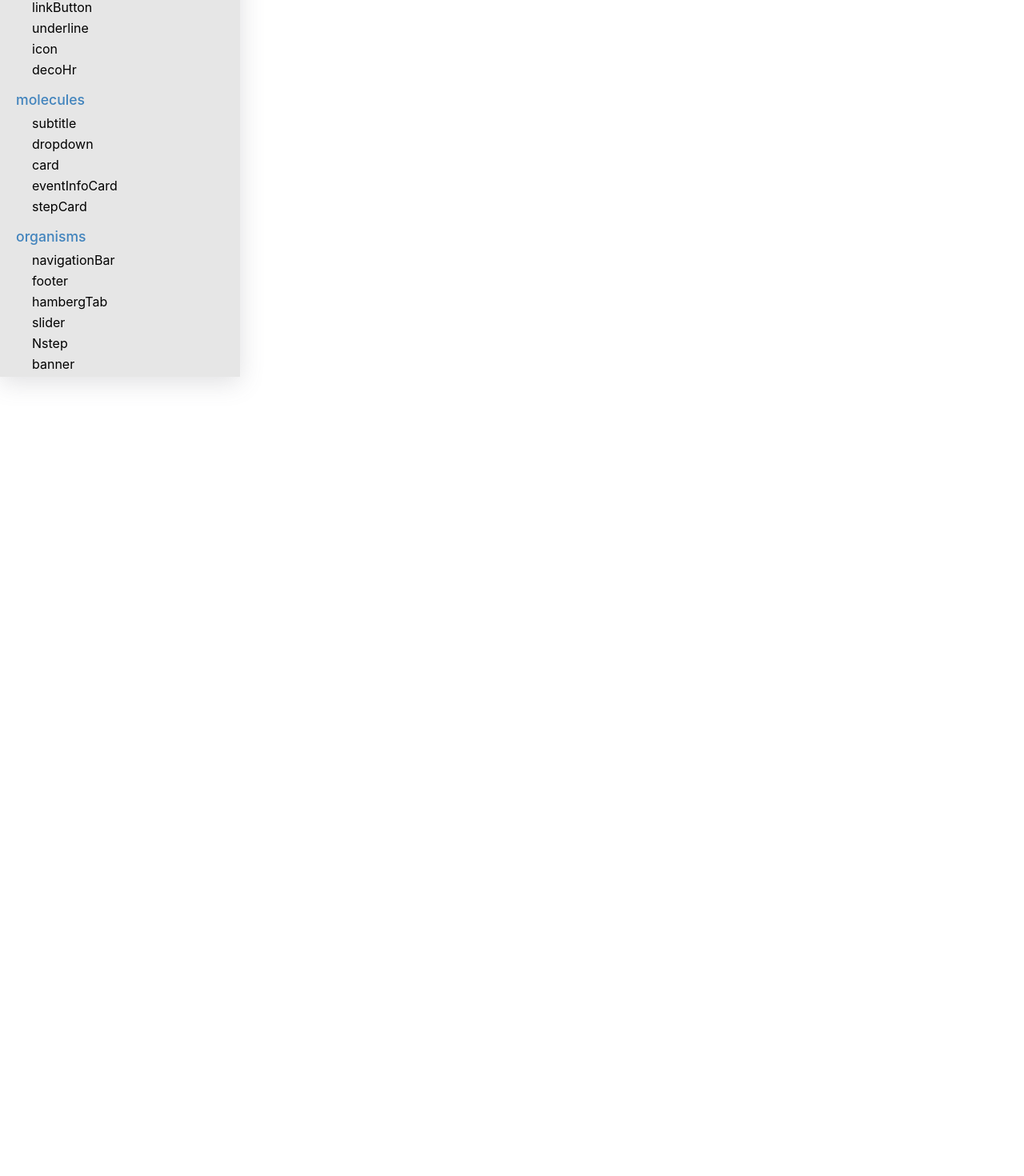
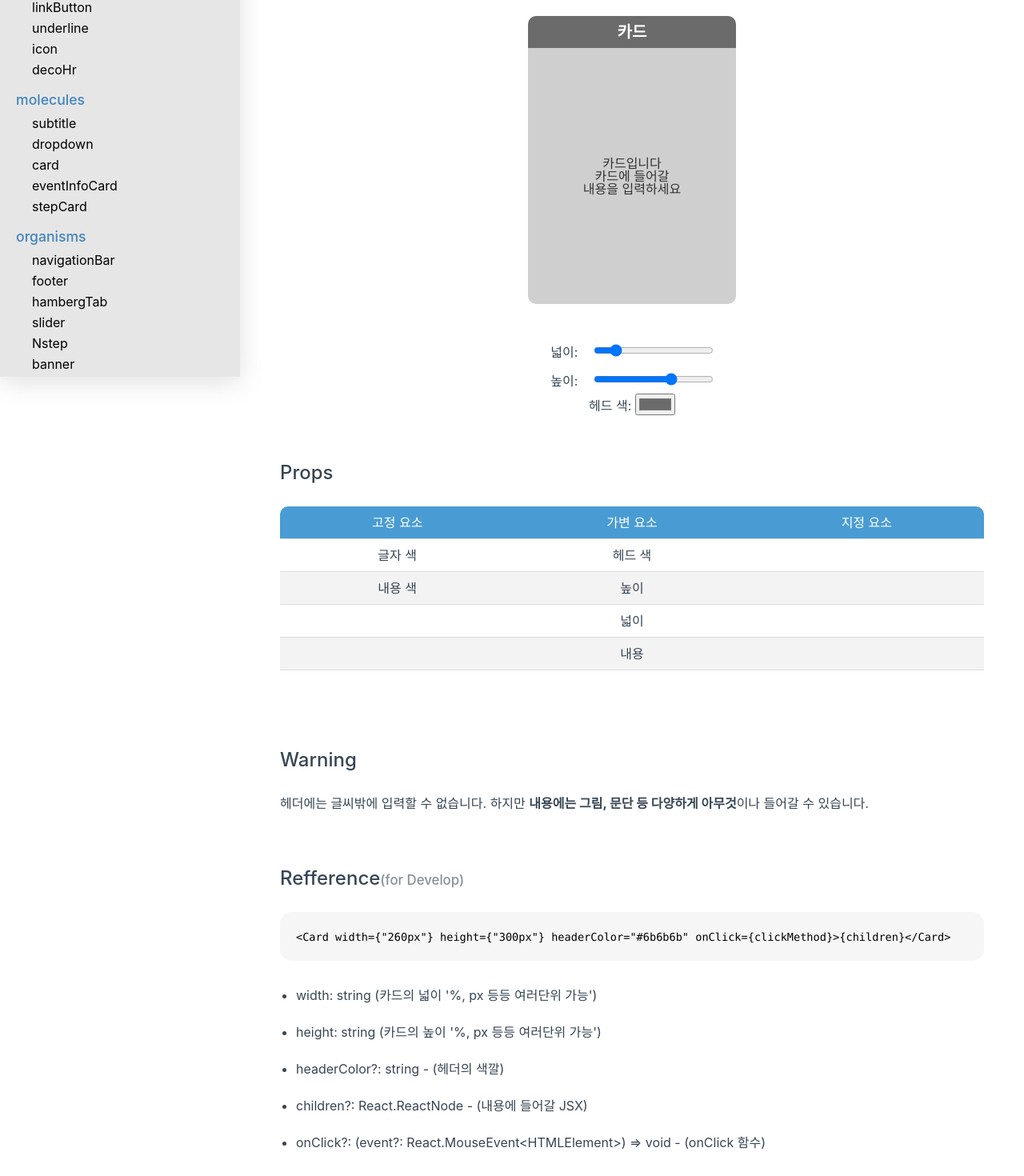
Before and after one commit to susirecipe/susirecipe-design-system, a React (Create React App) app: page /susirecipe-design-system/molecules/card in a window 1280 px wide. Shown: the part 329-1799 px from the top of the page at 80% size. Before the commit the page ends 800 px from the top, so only its background shows below. Built offline with nearby package versions, Linux system fonts and the light colour scheme.

Commit message:
feat: card molecules 생성 및 card page 완성

```diff
--- /dev/null
+++ b/src/components/another/Intro/CardIntro.tsx
@@ -0,0 +1,126 @@
+import React, { useState } from 'react';
+import {
+  IntroContainer,
+  IntroParagraph,
+  IntroSmallHeader,
+  ComponentWrapper,
+  ControlBox,
+  MarginBox,
+  PropsTable,
+  CodeBox,
+  ListBox,
+} from './global-intro.styled';
+import Card from 'components/molecules/Card/Card';
+
+const CardIntro: React.FC = () => {
+  const [inputs, setInputs] = useState({
+    width: '260',
+    height: '300',
+    headerColor: '#6b6b6b',
+  });
+
+  const hadnleInput = (event: React.ChangeEvent<HTMLInputElement>) => {
+    const { name, value } = event.target;
+    setInputs({ ...inputs, [name]: value });
+  };
+  return (
+    <IntroContainer>
+      <IntroParagraph>
+        카드는 정보를 단위로 나누어 시각화로 보여준다는 장점이 있는 컴포넌트입니다. <br />
+        여러 모양의 카드를 사용할 때도 있지만 자주 쓰이는 카드 형태의 컴포넌트를 하나는 만들어 놓는 것이 좋겠다는 생각에
+        제작하게 되었습니다. <br />
+        또한 내용의 가변성을 유의하여 조금더 유연한 컴포넌트가 되는데에 집중하여 제작하였습니다.
+      </IntroParagraph>
+
+      <IntroSmallHeader>Overview</IntroSmallHeader>
+      <ComponentWrapper>
+        <Card width={`${inputs.width}px`} height={`${inputs.height}px`} header="카드" headerColor={inputs.headerColor}>
+          <p>카드입니다</p>
+          <p>카드에 들어갈</p>
+          <p>내용을 입력하세요</p>
+        </Card>
+      </ComponentWrapper>
+      <ControlBox>
+        <div>
+          넓이:{' '}
+          <input type="range" name="width" value={inputs.width} min="200" max="600" step="10" onChange={hadnleInput} />
+        </div>
+        <div>
+          높이:{' '}
+          <input
+            type="range"
+            name="height"
+            value={inputs.height}
+            min="100"
+            max="400"
+            step="10"
+            onChange={hadnleInput}
+          />
+        </div>
+        <div>
+          헤드 색: <input type="color" name="headerColor" value={inputs.headerColor} onChange={hadnleInput} />
+        </div>
+      </ControlBox>
+      <MarginBox margin={40} />
+
+      <IntroSmallHeader>Props</IntroSmallHeader>
+      <PropsTable>
+        <thead>
+          <tr>
+            <th>고정 요소</th>
+            <th>가변 요소</th>
+            <th>지정 요소</th>
+          </tr>
+        </thead>
+        <tbody>
+          <tr>
+            <td>글자 색</td>
+            <td>헤드 색</td>
+            <td></td>
+          </tr>
+          <tr>
+            <td>내용 색</td>
+            <td>높이</td>
+            <td></td>
+          </tr>
+          <tr>
+            <td></td>
+            <td>넓이</td>
+            <td></td>
+          </tr>
+          <tr>
+            <td></td>
+            <td>내용</td>
+            <td></td>
+          </tr>
+        </tbody>
+      </PropsTable>
+      <MarginBox margin={80} />
+
+      <IntroSmallHeader>Warning</IntroSmallHeader>
+      <IntroParagraph>
+        헤더에는 글씨밖에 입력할 수 없습니다. 하지만 <b>내용에는 그림, 문단 등 다양하게 아무것</b>이나 들어갈 수
+        있습니다.
+      </IntroParagraph>
+
+      <IntroSmallHeader>
+        Refference<small>(for Develop)</small>
+      </IntroSmallHeader>
+      <CodeBox>
+        <code>
+          &lt;Card width=&#123;"260px"&#125; height=&#123;"300px"&#125; headerColor="#6b6b6b"
+          onClick=&#123;clickMethod&#125;&gt;&#123;children&#125;&lt;/Card&gt;
+        </code>
+      </CodeBox>
+      <ListBox>
+        <li>width: string (카드의 넓이 '%, px 등등 여러단위 가능')</li>
+        <li>height: string (카드의 높이 '%, px 등등 여러단위 가능')</li>
+        <li>headerColor?: string - (헤더의 색깔)</li>
+        <li>children?: React.ReactNode - (내용에 들어갈 JSX)</li>
+        <li>onClick?: (event?: React.MouseEvent&lt;HTMLElement&gt;) =&gt; void - (onClick 함수)</li>
+      </ListBox>
+    </IntroContainer>
+  );
+};
+
+export default CardIntro;
--- /dev/null
+++ b/src/components/molecules/Card/Card.styled.ts
@@ -0,0 +1,28 @@
+import styled from 'styled-components';
+
+export const StyledCard = styled.div<{ width: string }>`
+  width: ${props => props.width};
+  display: inline-block;
+`;
+
+export const StyledCardHeader = styled.h1<{ headerColor?: string }>`
+  padding: 10px;
+  border-radius: 10px 10px 0 0;
+  background-color: ${props => props.headerColor || '#6b6b6b'};
+  text-align: center;
+  font-weight: 600;
+  font-size: 1.25rem;
+  color: #fff;
+`;
+
+export const StyledCardContent = styled.div<{ height: string }>`
+  height: ${props => props.height};
+  padding: 10px;
+  display: flex;
+  flex-direction: column;
+  justify-content: center;
+  align-items: center;
+  border-radius: 0 0 10px 10px;
+  background-color: #cfcfcf;
+  color: #333;
+`;
--- /dev/null
+++ b/src/components/molecules/Card/Card.tsx
@@ -0,0 +1,21 @@
+import React from 'react';
+import { StyledCard, StyledCardHeader, StyledCardContent } from './Card.styled';
+
+interface props {
+  width: string;
+  height: string;
+  header: string;
+  headerColor?: string;
+  onClick?: (event?: React.MouseEvent<HTMLElement>) => void;
+}
+
+const Card: React.FC<props> = ({ width, height, header, headerColor, children, onClick }) => {
+  return (
+    <StyledCard width={width} onClick={onClick}>
+      <StyledCardHeader headerColor={headerColor}>{header}</StyledCardHeader>
+      <StyledCardContent height={height}>{children}</StyledCardContent>
+    </StyledCard>
+  );
+};
+
+export default Card;
--- a/src/pages/Card.tsx
+++ b/src/pages/Card.tsx
@@ -1,8 +1,9 @@
 import React from 'react';
 import ComponentTemplate from 'templates/ComponentTemplate';
+import CardIntro from 'components/another/Intro/CardIntro';
 
 const Card: React.FC = () => {
-  return <ComponentTemplate header="Card" content={<></>} />;
+  return <ComponentTemplate header="Card" content={<CardIntro></CardIntro>} />;
 };
 
 export default Card;
```
